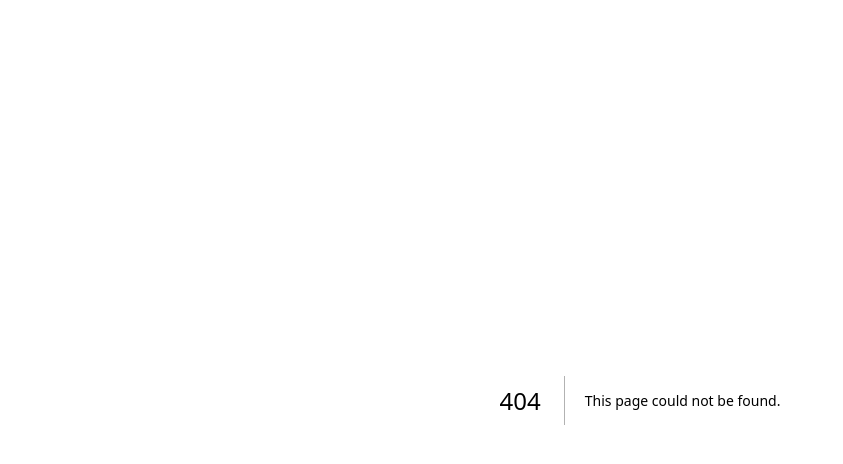
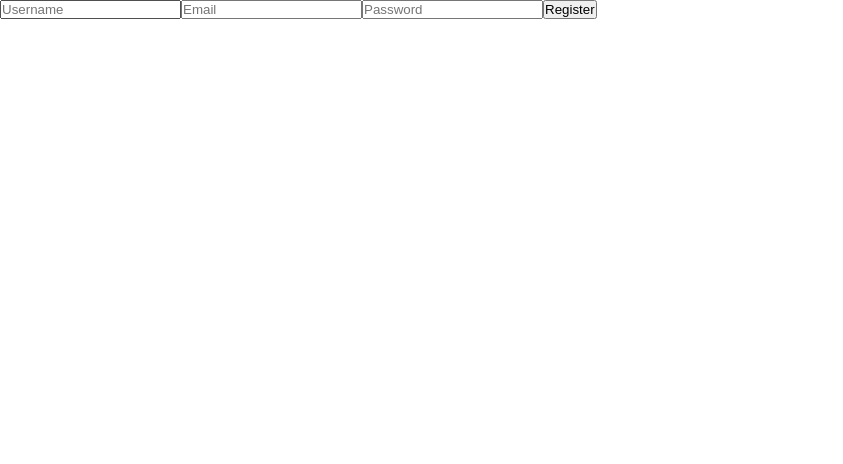
Before and after one commit to FightersForJustice/inctagram, a Next.js app: page /dumb/register in a window 1280 px wide. Before the commit this address had no page. Shown: the top 464 px of the page, without its empty margins (0-843 px from the left). Built offline with nearby package versions, Linux system fonts and the light colour scheme.

Commit message:
feat: create dumb components to test logic

```diff
--- /dev/null
+++ b/pages/dumb/register.tsx
@@ -0,0 +1,37 @@
+// pages/RegisterPage.tsx
+import { useRegisterMutation } from '@/assets/api/auth/authApi'
+import React, { useState } from 'react'
+
+const RegisterPage = () => {
+  const [userName, setUserName] = useState('')
+  const [email, setEmail] = useState('')
+  const [password, setPassword] = useState('')
+
+  const [registerMutation, { isLoading, isError }] = useRegisterMutation()
+
+  const handleRegister = async () => {
+    try {
+      const response = await registerMutation({
+        userName,
+        email,
+        password,
+      }).unwrap()
+      // Handle successful registration, e.g., show success message, redirect to login page
+    } catch (error) {
+      console.error('Failed to register:', error)
+    }
+  }
+
+  return (
+    <div>
+      <input type="text" value={userName} onChange={(e) => setUserName(e.target.value)} placeholder="Username" />
+      <input type="email" value={email} onChange={(e) => setEmail(e.target.value)} placeholder="Email" />
+      <input type="password" value={password} onChange={(e) => setPassword(e.target.value)} placeholder="Password" />
+      <button onClick={handleRegister}>Register</button>
+      {isLoading && <div>Loading...</div>}
+      {isError && <div>Error occurred while registering.</div>}
+    </div>
+  )
+}
+
+export default RegisterPage
```
Also changed, not shown: pages/dumb/login.tsx (added, +31 -0 lines).
